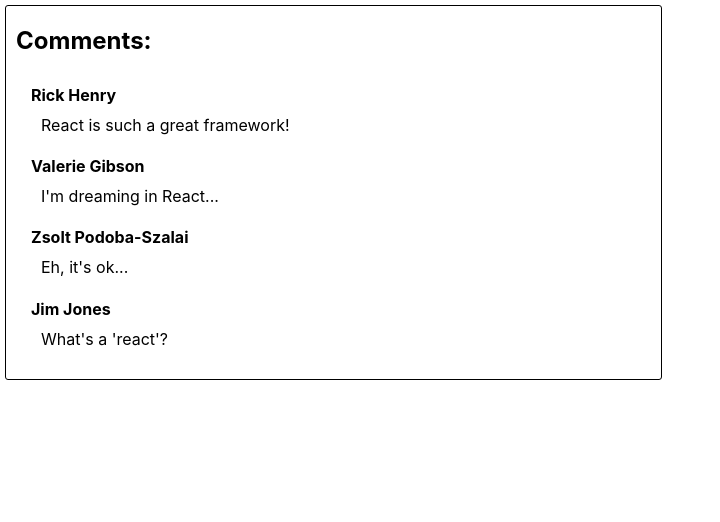
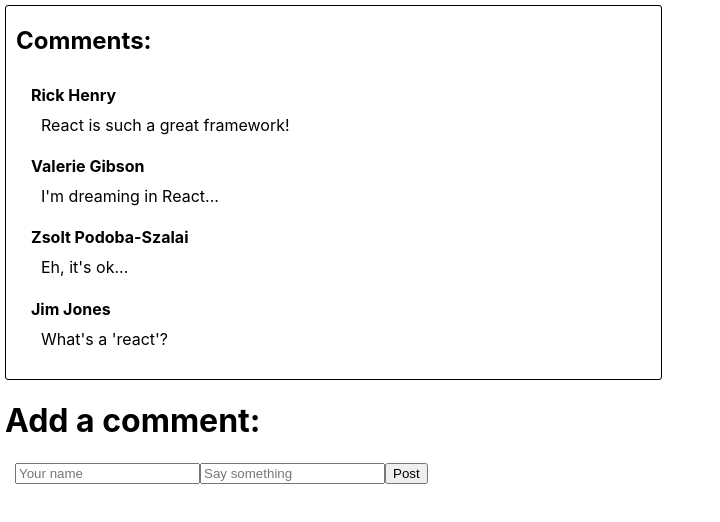
Before and after one commit to The-Adam-The/week_7_day_2_comment_box, a React (Create React App) app: page / in a window 1280 px wide. Shown: the top 522 px of the page, without its empty margins (0-720 px from the left). Built offline with nearby package versions, Linux system fonts and the light colour scheme.

Commit message:
Comment form now submits comments to the comments list

```diff
--- a/src/App.css
+++ b/src/App.css
@@ -26,3 +26,7 @@
 .comment {
   margin: 0 0 20px 15px;
 }
+
+.comment-form {
+  padding: 0 10px 10px 10px;
+}
--- /dev/null
+++ b/src/components/CommentForm.js
@@ -0,0 +1,44 @@
+import {useState} from 'react';
+
+const initialComment = {
+    author: '',
+    text: ''
+}
+
+const CommentForm = ({onCommentSubmit}) => {
+    const [newComment, setNewComment] = useState(initialComment)
+
+    const handleInputChange = (event) => {
+        const comment = {
+            ...newComment,
+            [event.target.name] : event.target.value
+        };
+        setNewComment(comment);
+    };
+
+    const handleFormSubmit = (event) => {
+        event.preventDefault();
+        const author = newComment.author.trim();
+        const text = newComment.text.trim();
+        if (!author || !text) return //if no author or text return
+
+        onCommentSubmit({
+            author,
+            text
+        });
+
+        setNewComment(initialComment);
+        //pass new comment 'up' to the comment box -Update list of comments.
+    };
+
+
+    return (
+      <form className="comment-form" onSubmit={handleFormSubmit}>
+          <input name="author" type="text" placeholder="Your name"  value={newComment.author} onChange={handleInputChange}/>
+          <input name="text" type="text" placeholder="Say something" value={newComment.text} onChange={handleInputChange}/>
+          <input type="submit" value="Post"/>
+      </form>
+    );
+};
+
+export default CommentForm
--- a/src/components/CommentList.js
+++ b/src/components/CommentList.js
@@ -4,10 +4,9 @@
 
     const commentNodes = comments.map((comment) => {
         return (
-            <Comment author={comment.author} text={comment.text}/>
+            <Comment author={comment.author} text={comment.text} key={comment.id}/>
         );
     });
-
     return(
         <>
             <h2>Comments: </h2>
--- a/src/containers/CommentBox.js
+++ b/src/containers/CommentBox.js
@@ -1,5 +1,6 @@
 import CommentList from '../components/CommentList';
 import {useState} from 'react';
+import CommentForm from '../components/CommentForm';
 
 const CommentBox = () => {
     const [comments, setComments] = useState(
@@ -20,16 +21,29 @@
             text: "Eh, it's ok..."
           },
           {
-              id: 4,
-              author: "Jim Jones",
-              text: "What's a 'react'?"
+            id: 4,
+            author: "Jim Jones",
+            text: "What's a 'react'?"
           }
         ]
-      )
+      );
+
+      const addComment = (comment) => {
+        comment.id = Date.now();
+        const updatedComments = [...comments, comment];
+        setComments(updatedComments);
+      };
     return (
+      <>
         <div className="comment-box">
             <CommentList comments={comments}/>
         </div>
+        <div>
+          <h1>Add a comment:</h1>
+          <CommentForm onCommentSubmit={addComment}/>
+        </div>
+      </>
+
     );
 };
 
```
